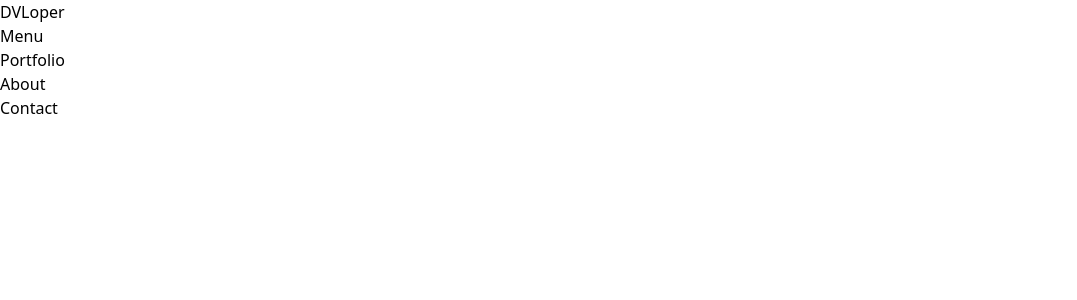
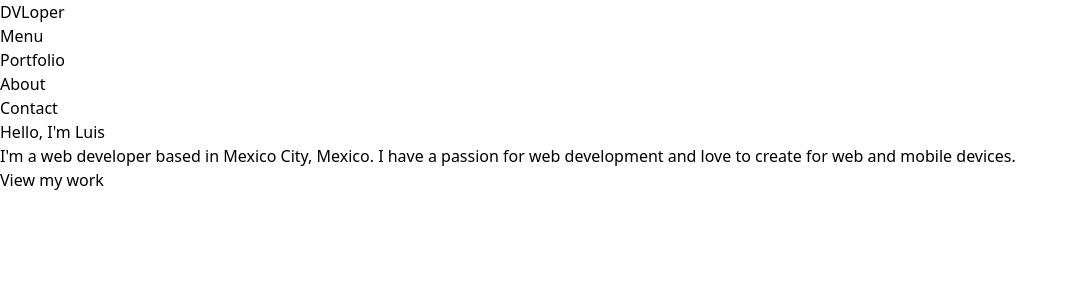
Before and after one commit to Diegogagan2587/Diegogagan2587.github.io, a React (Vite) app: page / in a window 1280 px wide. Shown: the top 300 px of the page, without its empty margins (0-1077 px from the left). Built offline with nearby package versions, Linux system fonts and the light colour scheme.

Commit message:
Create and Import IntroductionSection.jsx component

```diff
--- a/src/App.jsx
+++ b/src/App.jsx
@@ -1,4 +1,6 @@
+import IntroductionSection from './components/IntroductionSection';
 import NavigationBar from './components/NavigationBar';
+
 
 function App() {
   return (
@@ -6,6 +8,9 @@ function App() {
       <header>
         <NavigationBar />
       </header>
+      <main>
+        <IntroductionSection />
+      </main>
     </>
   );
 }
--- /dev/null
+++ b/src/components/IntroductionSection.jsx
@@ -0,0 +1,11 @@
+const IntroductionSection = () => {
+    return (
+        <section className="introduction-section">
+        <h1 className="introduction-section__title">Hello, I'm <span className="introduction-section__title--highlight">Luis</span></h1>
+        <p className="introduction-section__description">I'm a web developer based in Mexico City, Mexico. I have a passion for web development and love to create for web and mobile devices.</p>
+        <button className="introduction-section__button">View my work</button>
+        </section>
+    );
+};
+
+export default IntroductionSection;
```
